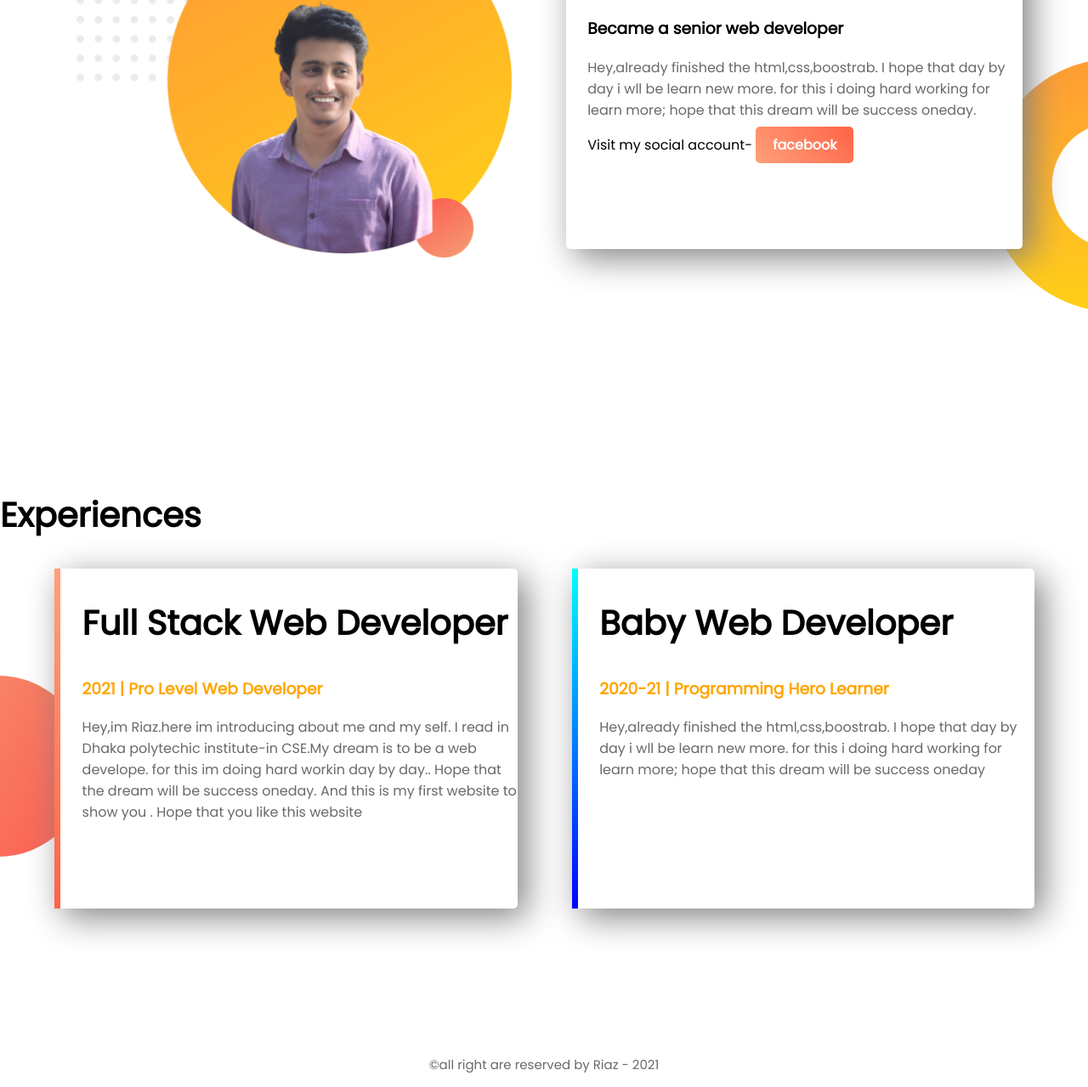
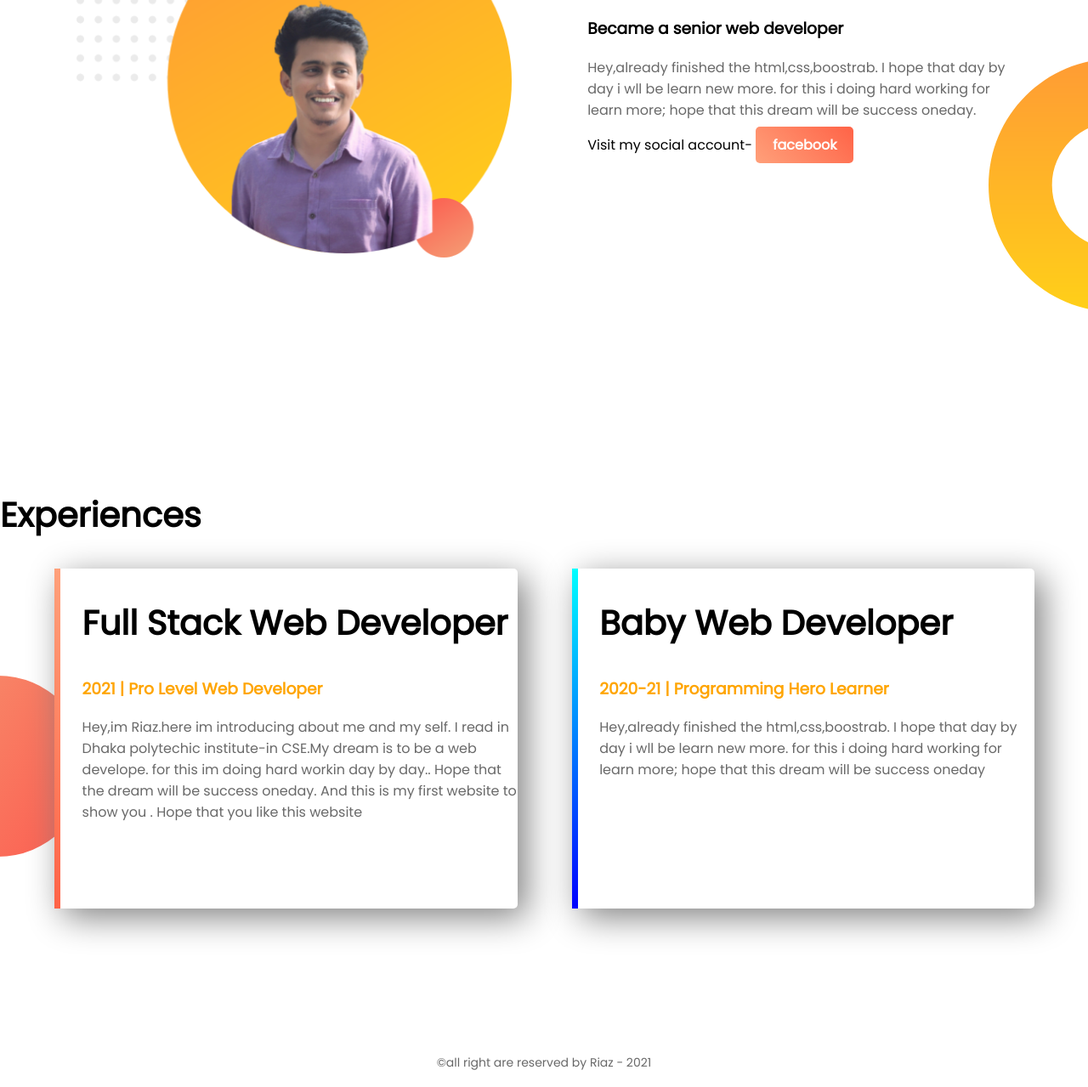
Before and after one commit to riazakhanda017ksn/exciting-protfolio, a plain HTML site: page index.html in a window 1280 px wide. Shown: the part 757-2036 px from the top of the page at 85% size. Drawn offline with Linux system fonts and the light colour scheme.

Commit message:
prblm solved

```diff
--- a/index.html
+++ b/index.html
@@ -38,7 +38,7 @@
 
 
        </div>
-         <div  class="half-width experience-section">
+         <div  class="half-width">
           <h2><span class="coloring-name">Big dream</span></h2>
           <h3>Became a senior web developer</h3>
           <p>Hey,already finished the html,css,boostrab.
@@ -84,6 +84,7 @@
 
     <footer>
 
+
 <p>&copy;all right are reserved by Riaz - 2021</p>
 
 
--- a/style.css
+++ b/style.css
@@ -74,7 +74,4 @@ background-repeat: no-repeat;background-position:right ;}
     border-image: linear-gradient(180deg,cyan,blue);
     border-image-slice: 1;}
 
-    footer p{
-        font-size: 15px;
-        text-align: center;
-    }
+footer p{text-align: center;font-size:14px;}
```
